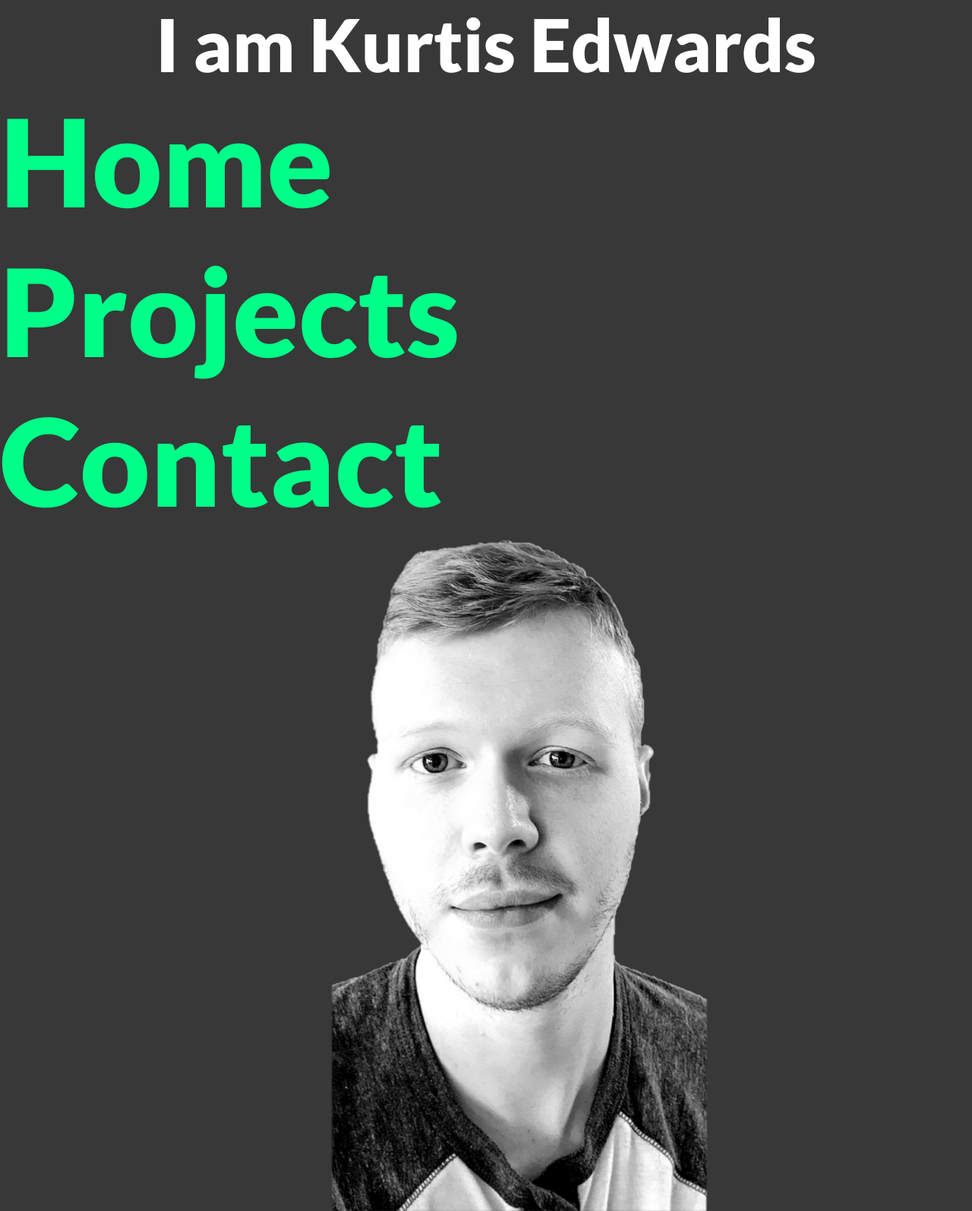
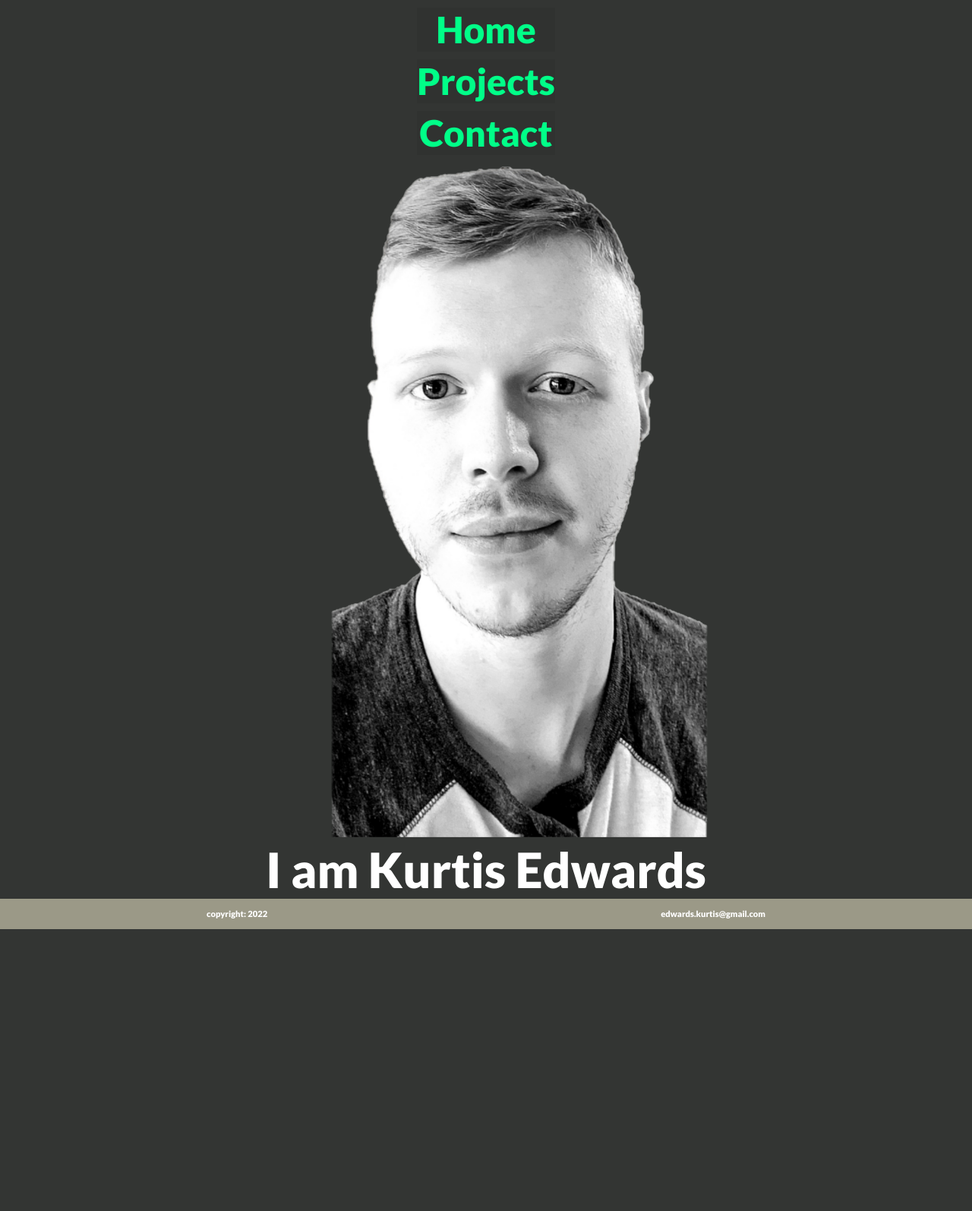
Before and after one commit to KurtisEdwards220/kurtis-personal, a plain HTML site: page index.html in a window 1280 px wide. Shown: the whole page at 76% size. After the commit the page ends 1223 px from the top, so only its background shows below. Drawn offline with Linux system fonts and the light colour scheme.

Commit message:
add layout and footer

```diff
--- a/css/style.css
+++ b/css/style.css
@@ -1,40 +1,73 @@
 * {
-  background-color: #383838;
   box-sizing: border-box;
   padding: 0;
   margin: 0;
 }
-nav li {
-  font-size: 10em;
+html {
+  height: 100%;
+}
+body {
+  background-color: #333533;
+  min-height: 100%;
+  display: flex;
+  flex-direction: column;
+}
+.navbar {
+  text-align: center;
+}
+.navbar ul {
+  font-size: 3rem;
   list-style-type: none;
+  display: inline-block;
 }
-nav a {
+.navbar li {
+  margin: 10px auto;
+  background-color: rgba(0, 0, 0, 0.06);
+}
+.navbar a {
   color: #0f8;
   text-decoration: none;
   font-family: "Lato", sans-serif;
 }
-nav a:hover {
+.navbar a:hover {
   color: white;
+}
+#intro-text {
+  font-size: 4rem;
 }
 p {
   text-align: center;
   color: white;
-  font-size: 6em;
   font-family: "Lato", sans-serif;
 }
+a {
+  color: white;
+  font-family: "Lato", sans-serif;
+  text-decoration: none;
+}
+
 img {
   object-fit: cover;
   width: 100%;
   max-height: 100%;
 }
+footer {
+  color: white;
+  text-align: center;
+  margin-top: auto;
+  width: 100%;
+  height: 2.5rem;
+  /* background-color: #242423; */
+  background-color: #9b9987;
+}
+#footer-text {
+  font-size: 0.7rem;
+  padding: 13px;
+  display: flex;
+  justify-content: space-around;
+}
 
-/* @media only screen and (min-width: 320px) {
-  html {
-    display: flex;
-    flex-direction: column;
-  }
-}
-@media only screen and (min-width: 768px) {
+/* @media only screen and (min-width: 768px) {
   html {
     display: flex;
     flex-direction: column;
--- a/index.html
+++ b/index.html
@@ -15,21 +15,28 @@
     />
   </head>
   <body>
-    <header><p>I am Kurtis Edwards</p></header>
+    <header>
+      <nav class="navbar">
+        <ul>
+          <li><a href="home.html">Home</a></li>
+          <li><a href="projects.html">Projects</a></li>
+          <li><a href="contact.html">Contact</a></li>
+        </ul>
+      </nav>
+    </header>
     <main>
-      <div class="main-container">
-        <nav>
-          <ul>
-            <li><a href="home.html">Home</a></li>
-            <li><a href="projects.html">Projects</a></li>
-            <li><a href="contact.html">Contact</a></li>
-          </ul>
-        </nav>
-      </div>
-
       <div class="main-container">
         <img src="img/kurtis.png" alt="Kurtis Profile Photo" />
       </div>
+      <div id="intro-text">
+        <p>I am Kurtis Edwards</p>
+      </div>
     </main>
+    <footer>
+      <div id="footer-text">
+        <p>copyright: 2022</p>
+        <a href="mailto:edwards.kurtis@gmail.com">edwards.kurtis@gmail.com</a>
+      </div>
+    </footer>
   </body>
 </html>
```
